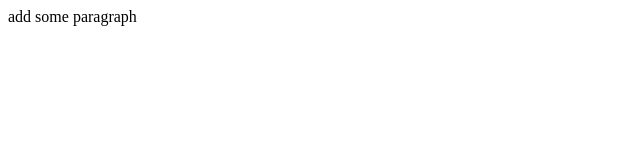
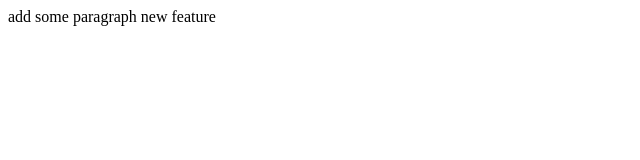
Before and after one commit to Abhinava-deepak/localrepo, a plain HTML site: page index.html in a window 1280 px wide. Shown: the full height of the page, 0-640 px from the left. Drawn offline with Linux system fonts and the light colour scheme.

Commit message:
add new feature

```diff
--- a/index.html
+++ b/index.html
@@ -1 +1,2 @@
 <p1> add some paragraph</p1>
+<p2>new feature</p2>
```
